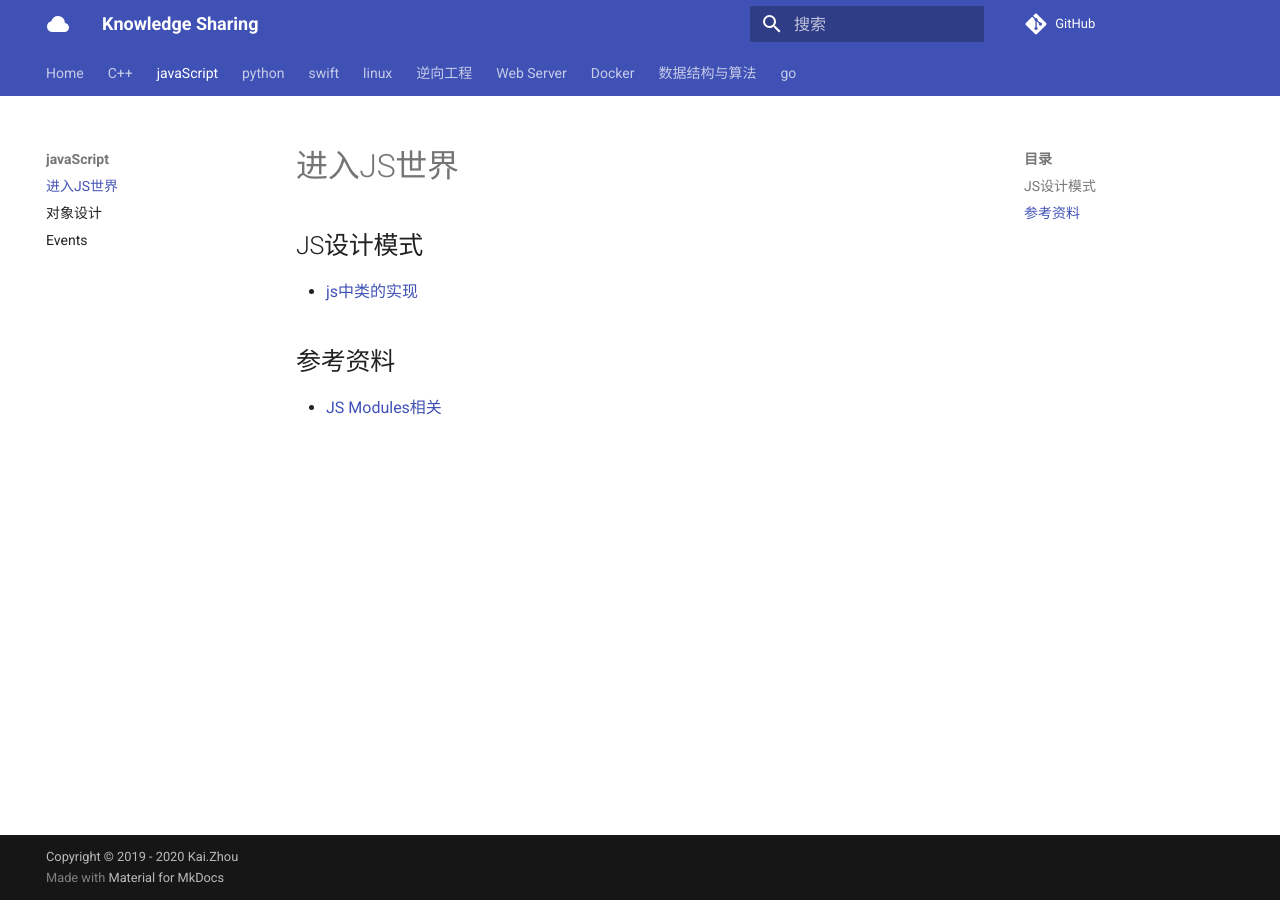
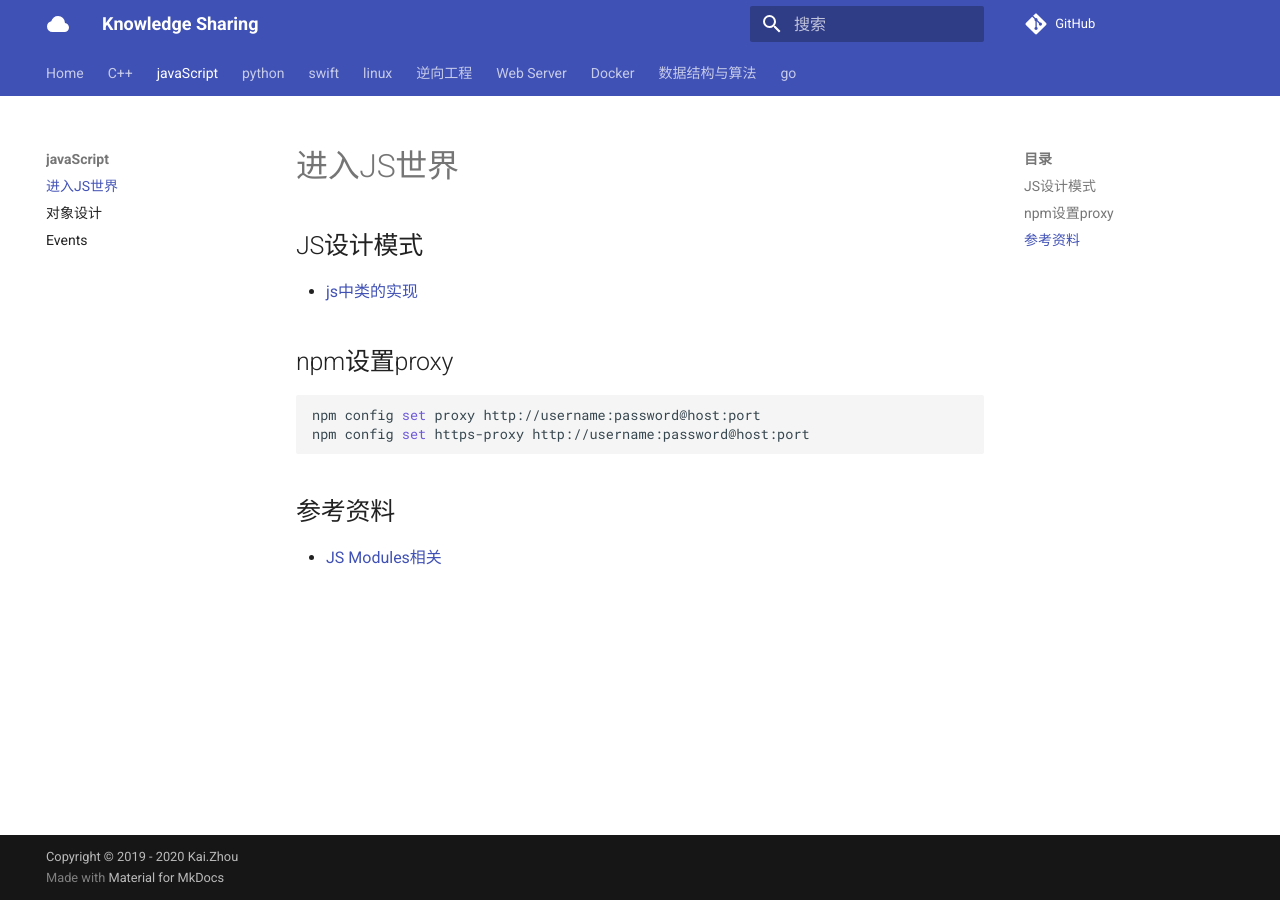
Before and after one commit to zhoukaidev/ks_blog, an MkDocs documentation site: the page built from docs/JS/README.md, in a window 1280 px wide. Built offline with MkDocs 1.6.1 and Material for MkDocs 9.7.7, drawn with Linux system fonts in a browser that asks for light colours; comment, search, counter and statistics services are not loaded.

Commit message:
Update README.md

````diff
--- a/docs/JS/README.md
+++ b/docs/JS/README.md
@@ -2,6 +2,13 @@
 
 * [js中类的实现](./ObjectOriented.md)
 
+## npm设置proxy
+
+```sh
+npm config set proxy http://username:password@host:port
+npm config set https-proxy http://username:password@host:port
+```
+
 ## 参考资料
 
 * [JS Modules相关](https://javascript.info/modules-intro)
````
